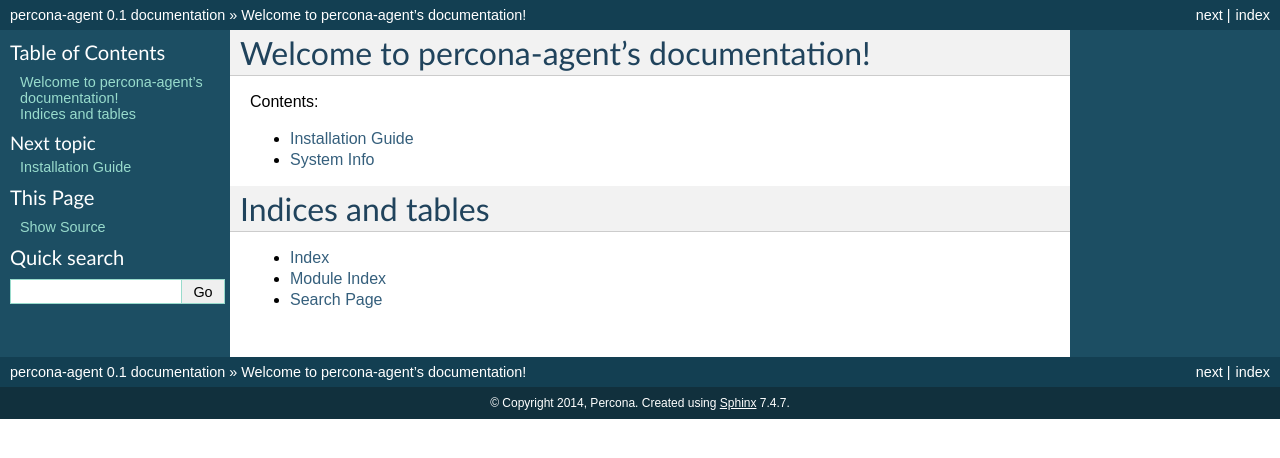
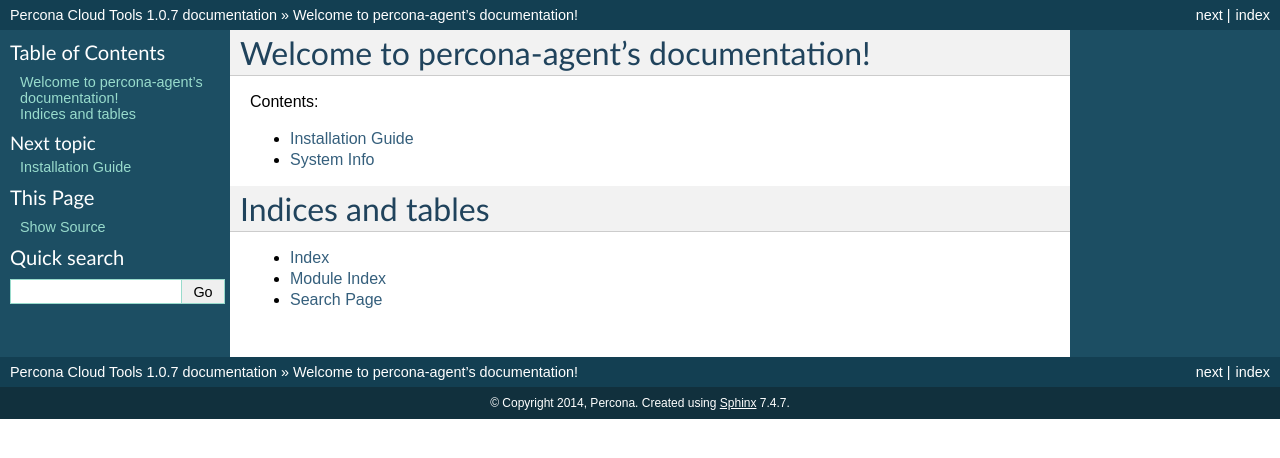
Before and after one commit to percona/cloud-tools, a Sphinx documentation site: the page built from doc/index.rst, in a window 1280 px wide. Shown: the top 458 px of the page. Built offline with Sphinx 7.4.7, drawn with Linux system fonts in a browser that asks for light colours.

```diff
--- a/doc/conf.py
+++ b/doc/conf.py
@@ -40,7 +40,7 @@ source_suffix = '.rst'
 master_doc = 'index'
 
 # General information about the project.
-project = u'percona-agent'
+project = u'Percona Cloud Tools'
 copyright = u'2014, Percona'
 
 # The version info for the project you're documenting, acts as replacement for
@@ -48,9 +48,9 @@ copyright = u'2014, Percona'
 # built documents.
 #
 # The short X.Y version.
-version = '0.1'
+version = '1.0'
 # The full version, including alpha/beta/rc tags.
-release = '0.1'
+release = '1.0.7'
 
 # The language for content autogenerated by Sphinx. Refer to documentation
 # for a list of supported languages.
```
